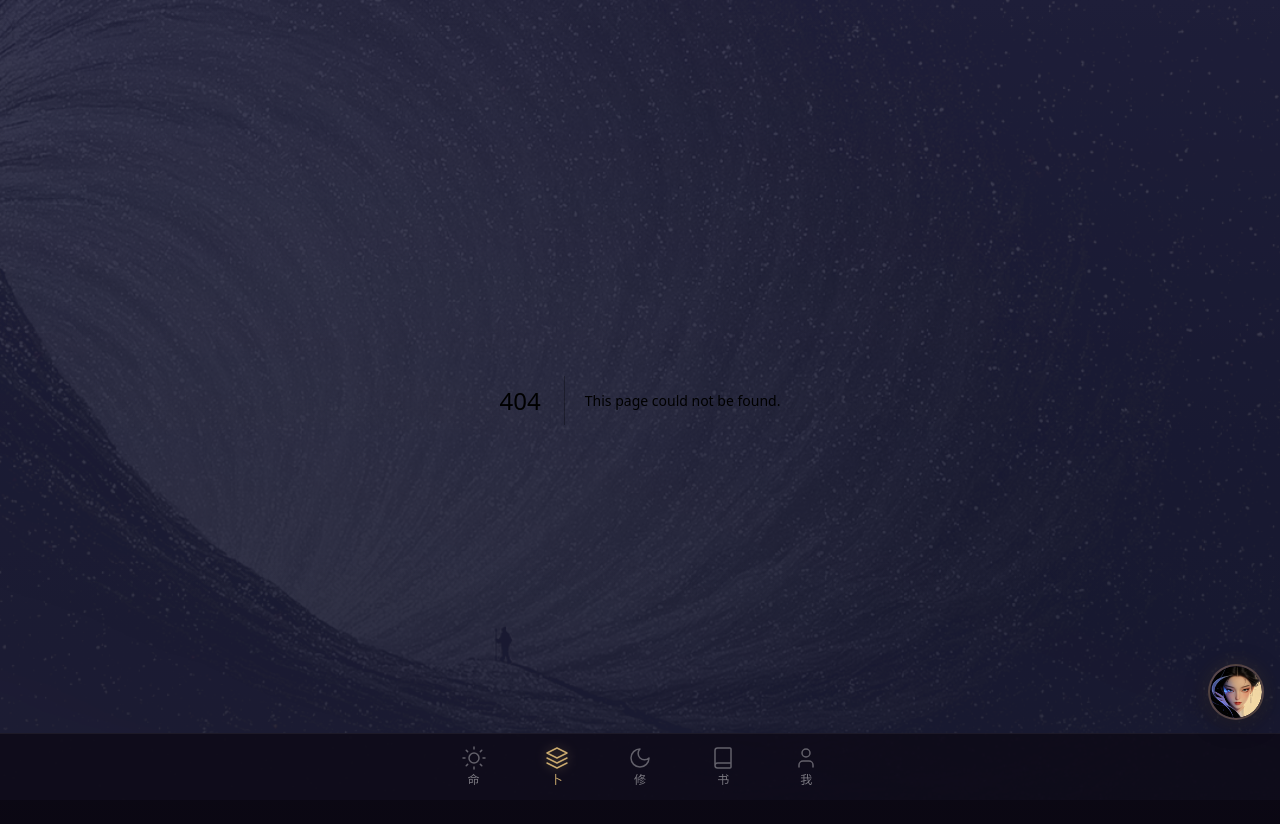
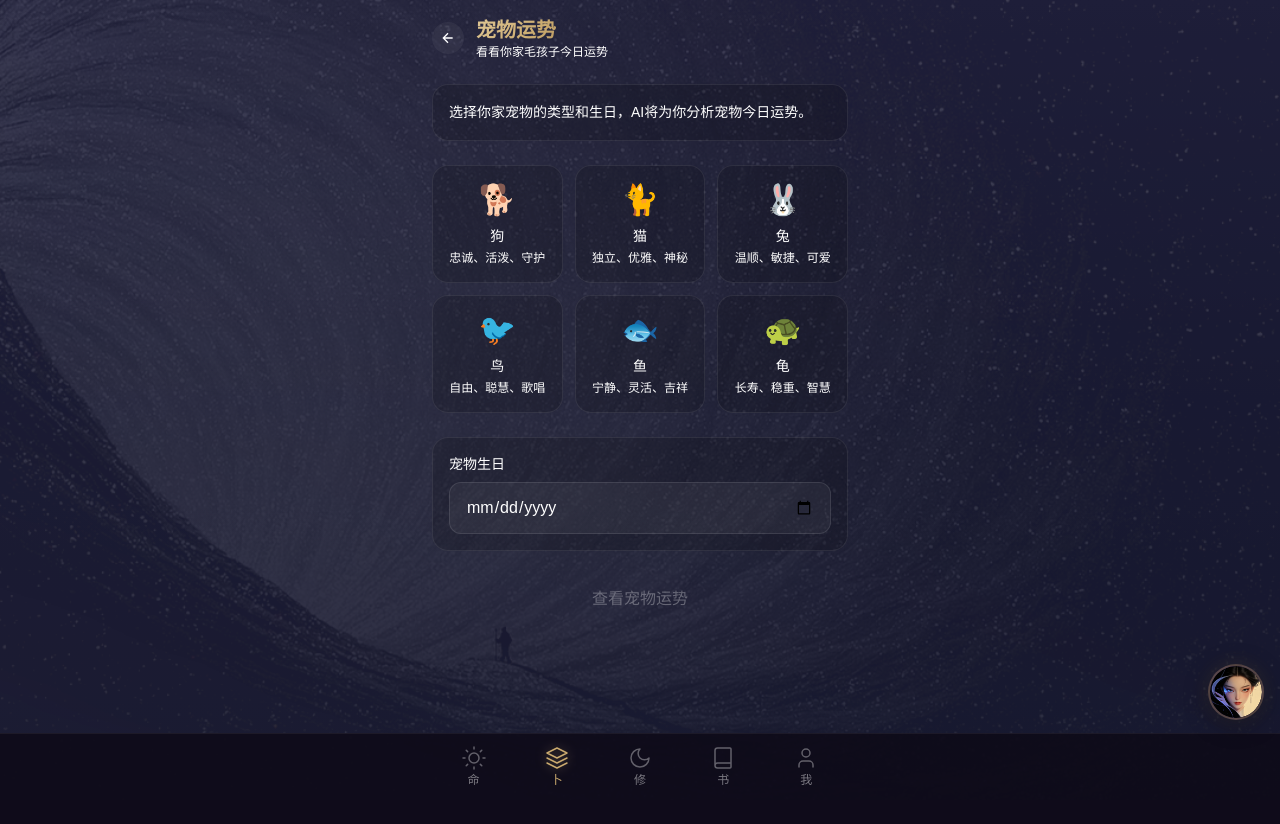
Before and after one commit to wuyi-LifeGPS/fatemaster-ai, a Next.js app: page /bu/pet-fortune in a window 1280 px wide. Before the commit this address had no page. Shown: the top 824 px of the page. After the commit the page ends 800 px from the top, so only its background shows below. Built offline with nearby package versions, Linux system fonts and the light colour scheme.

Commit message:
feat: 增加宠物运势功能（/bu/pet-fortune）

```diff
--- a/src/app/bu/page.tsx
+++ b/src/app/bu/page.tsx
@@ -39,6 +39,15 @@ const DIVINATION_TOOLS = [
     status: 'ready',
     color: 'from-red-500/20 to-red-600/10',
     border: 'border-red-500/20',
+  },
+  {
+    icon: '宠',
+    label: '宠物运势',
+    desc: '看看你家毛孩子今日运势',
+    href: '/bu/pet-fortune',
+    status: 'ready',
+    color: 'from-orange-500/20 to-orange-600/10',
+    border: 'border-orange-500/20',
   },
   {
     icon: '色',
--- /dev/null
+++ b/src/app/bu/pet-fortune/page.tsx
@@ -0,0 +1,135 @@
+'use client'
+
+import { useState } from 'react'
+import Link from 'next/link'
+
+const PET_TYPES = [
+  { type: '狗', icon: '🐕', traits: '忠诚、活泼、守护', fortunes: ['今日适合带狗狗出门散步', '狗狗可能会遇到新朋友', '注意狗狗的饮食习惯'] },
+  { type: '猫', icon: '🐈', traits: '独立、优雅、神秘', fortunes: ['猫咪今日可能会发现新玩具', '适合给猫咪梳理毛发', '注意猫咪的情绪变化'] },
+  { type: '兔', icon: '🐰', traits: '温顺、敏捷、可爱', fortunes: ['兔子今日食欲不错', '适合给兔子换新垫料', '注意兔子的居住环境'] },
+  { type: '鸟', icon: '🐦', traits: '自由、聪慧、歌唱', fortunes: ['鸟儿今日歌声悦耳', '适合教鸟儿新技能', '注意鸟笼的清洁'] },
+  { type: '鱼', icon: '🐟', traits: '宁静、灵活、吉祥', fortunes: ['鱼儿今日游动活跃', '适合给鱼缸换水', '注意水温和水质'] },
+  { type: '龟', icon: '🐢', traits: '长寿、稳重、智慧', fortunes: ['乌龟今日状态良好', '适合给乌龟晒太阳', '注意乌龟的冬眠准备'] },
+]
+
+function getPetFortune(petType: string, birthDate: string) {
+  const pet = PET_TYPES.find(p => p.type === petType)
+  if (!pet) return null
+
+  const date = new Date(birthDate)
+  const today = new Date()
+  const combined = date.getDate() + today.getDate()
+  const fortuneIndex = combined % pet.fortunes.length
+
+  return {
+    ...pet,
+    fortune: pet.fortunes[fortuneIndex],
+    luck: Math.floor(Math.random() * 40) + 60,
+  }
+}
+
+export default function PetFortunePage() {
+  const [petType, setPetType] = useState('')
+  const [birthDate, setBirthDate] = useState('')
+  const [result, setResult] = useState<any>(null)
+
+  const analyze = () => {
+    if (!petType || !birthDate) return
+    setResult(getPetFortune(petType, birthDate))
+  }
+
+  return (
+    <div className="px-4 pt-4 pb-24 animate-fade-in">
+      {/* Header */}
+      <div className="flex items-center gap-3 mb-6">
+        <Link href="/bu" className="w-8 h-8 rounded-full bg-white/5 flex items-center justify-center hover:bg-white/10 transition">
+          <svg width="16" height="16" viewBox="0 0 24 24" fill="none" stroke="currentColor" strokeWidth="2">
+            <path d="M19 12H5M12 19l-7-7 7-7" />
+          </svg>
+        </Link>
+        <div>
+          <h1 className="text-gold-gradient text-xl font-bold">宠物运势</h1>
+          <p className="text-moonly-text-muted text-xs">看看你家毛孩子今日运势</p>
+        </div>
+      </div>
+
+      {!result ? (
+        <>
+          <div className="moonly-card p-4 mb-6">
+            <p className="text-moonly-text-secondary text-sm leading-relaxed">
+              选择你家宠物的类型和生日，AI将为你分析宠物今日运势。
+            </p>
+          </div>
+
+          <div className="grid grid-cols-3 gap-3 mb-6">
+            {PET_TYPES.map(pet => (
+              <button
+                key={pet.type}
+                onClick={() => setPetType(pet.type)}
+                className={`moonly-card p-4 text-center transition ${
+                  petType === pet.type
+                    ? 'border-moonly-gold/50 bg-moonly-gold/5'
+                    : 'hover:bg-white/5'
+                }`}
+              >
+                <div className="text-3xl mb-2">{pet.icon}</div>
+                <div className="text-white text-sm font-medium">{pet.type}</div>
+                <div className="text-moonly-text-muted text-xs mt-1">{pet.traits}</div>
+              </button>
+            ))}
+          </div>
+
+          <div className="moonly-card p-4 mb-6">
+            <label className="text-white text-sm font-medium mb-2 block">宠物生日</label>
+            <input
+              type="date"
+              value={birthDate}
+              onChange={e => setBirthDate(e.target.value)}
+              className="w-full bg-white/5 border border-white/10 rounded-xl px-4 py-3 text-white text-base focus:outline-none focus:border-moonly-gold/30"
+            />
+          </div>
+
+          <button
+            onClick={analyze}
+            disabled={!petType || !birthDate}
+            className="w-full py-3 bg-moonly-gold/10 text-moonly-gold rounded-xl font-medium hover:bg-moonly-gold/20 transition disabled:opacity-30 disabled:cursor-not-allowed"
+          >
+            查看宠物运势
+          </button>
+        </>
+      ) : (
+        <div className="space-y-4">
+          <div className="moonly-card p-6 text-center">
+            <div className="text-5xl mb-3">{result.icon}</div>
+            <div className="text-gold text-2xl font-bold mb-2">{result.type}今日运势</div>
+            <div className="text-moonly-text-secondary text-sm">{result.traits}</div>
+            <div className="mt-4">
+              <div className="text-moonly-text-muted text-xs mb-1">运势指数</div>
+              <div className="w-full bg-white/5 rounded-full h-3">
+                <div
+                  className="bg-gradient-to-r from-moonly-gold to-yellow-400 h-3 rounded-full transition-all duration-1000"
+                  style={{ width: `${result.luck}%` }}
+                />
+              </div>
+              <div className="text-gold text-lg font-bold mt-1">{result.luck}分</div>
+            </div>
+          </div>
+
+          <div className="moonly-card p-4">
+            <h3 className="text-gold text-sm font-semibold mb-3">💡 今日建议</h3>
+            <div className="text-moonly-text-secondary text-sm leading-relaxed">
+              {result.fortune}
+            </div>
+          </div>
+
+          <button
+            onClick={() => { setResult(null); setPetType(''); setBirthDate('') }}
+            className="w-full py-3 bg-white/5 text-white rounded-xl font-medium hover:bg-white/10 transition"
+          >
+            重新查看
+          </button>
+        </div>
+      )}
+    </div>
+  )
+}
```
